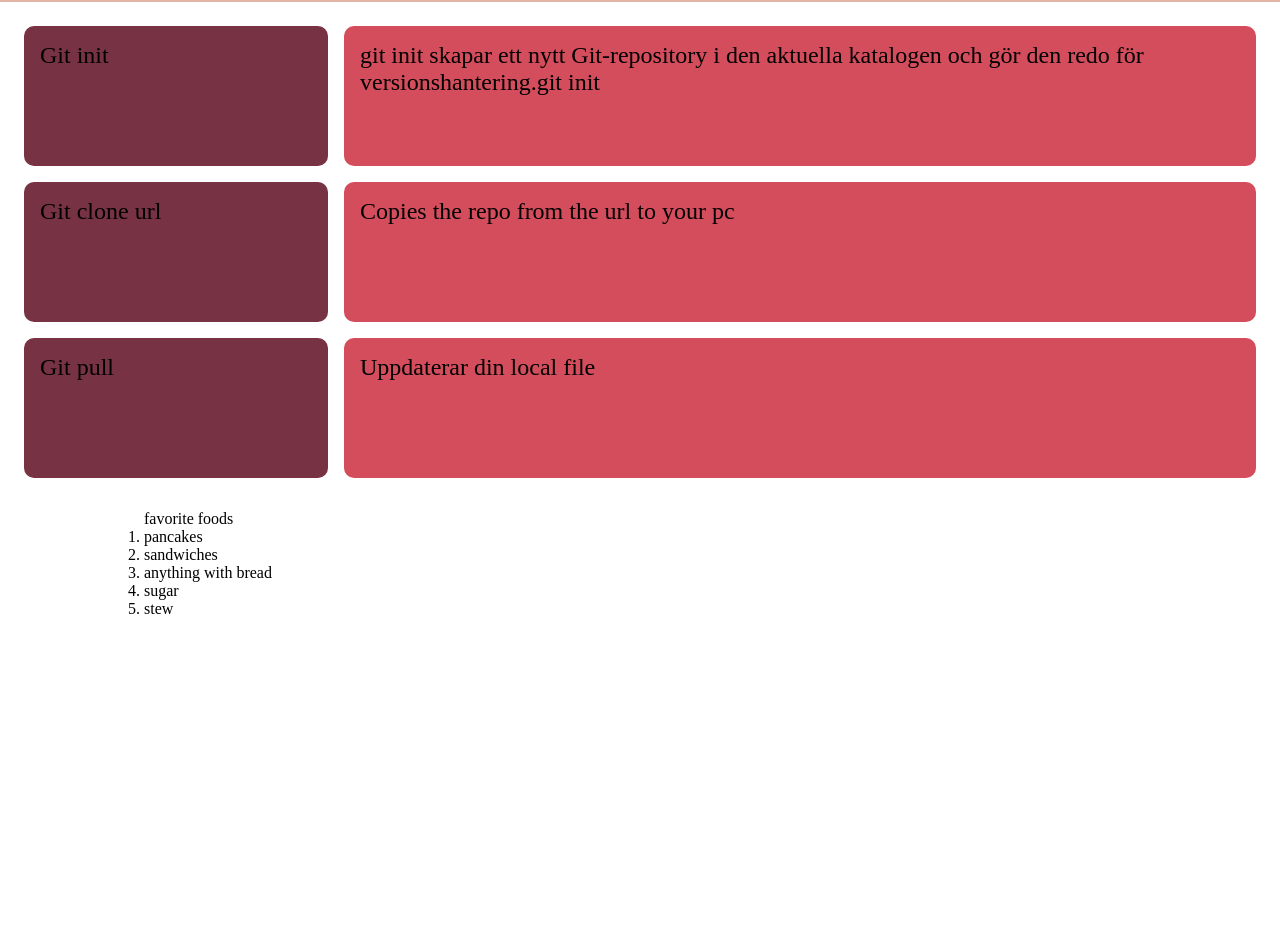
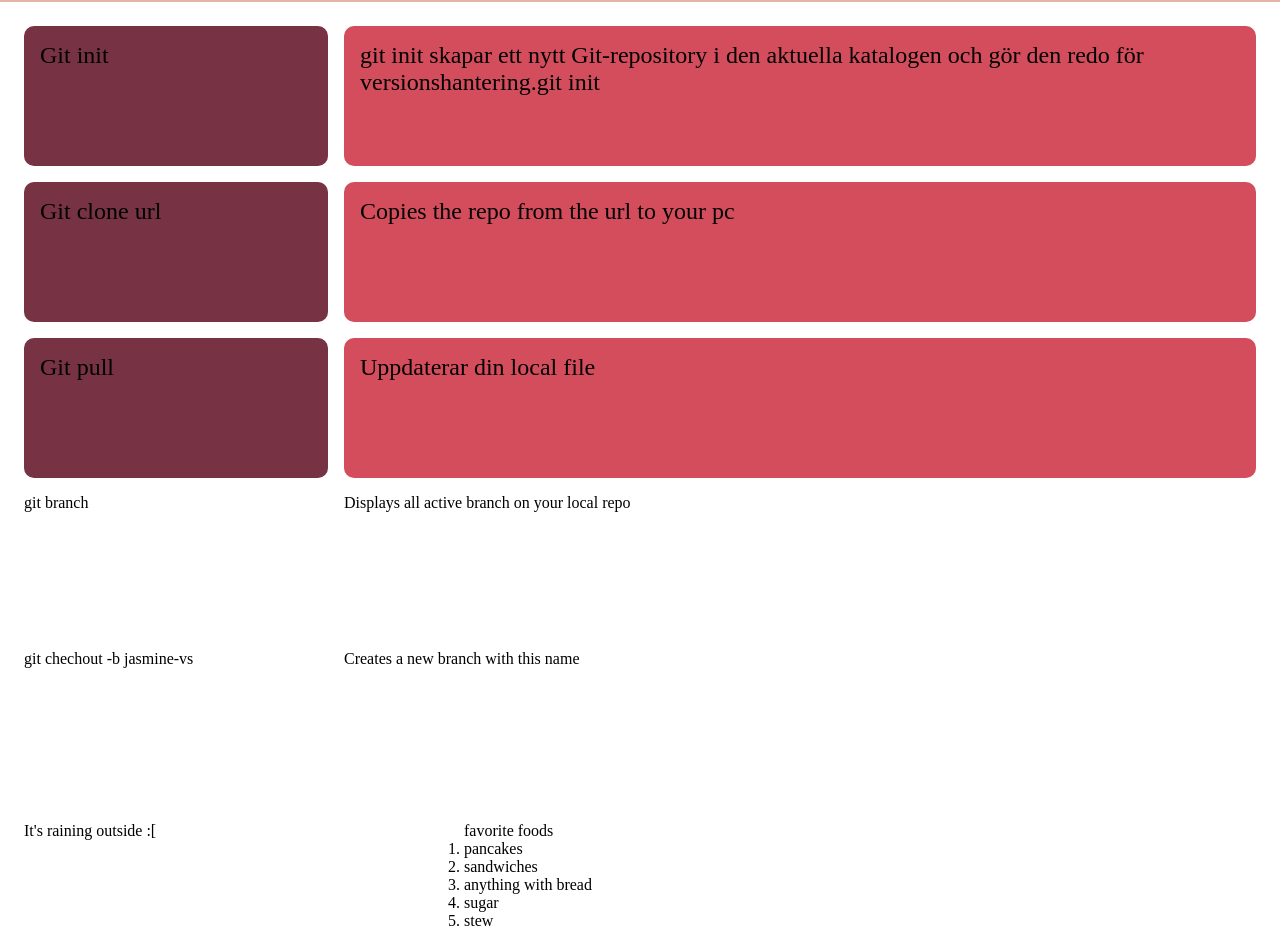
Before and after one commit to Meazajao/version-control, a plain HTML site: page index.html in a window 1280 px wide. Shown: the part 133-1079 px from the top of the page. Drawn offline with Linux system fonts and the light colour scheme.

Commit message:
few lines in main

```diff
--- a/index.html
+++ b/index.html
@@ -17,6 +17,12 @@
         <div class="git-commands-effect">Copies the repo from the url to your pc</div>
         <div class="git-commands-command">Git pull</div>
         <div class="git-commands-effect">Uppdaterar din local file</div>
+        <div class="git-commands__command">git branch</div>
+        <div class="git-commands__effect">Displays all active branch on your local repo</div>
+
+        <div class="git-commands__command">git chechout -b jasmine-vs</div>
+        <div class="git-commands__effect">Creates a new branch with this name</div>
+    <p>It's raining outside :[</p>
 <ul>
     <ul>
         <ol>favorite foods
```
